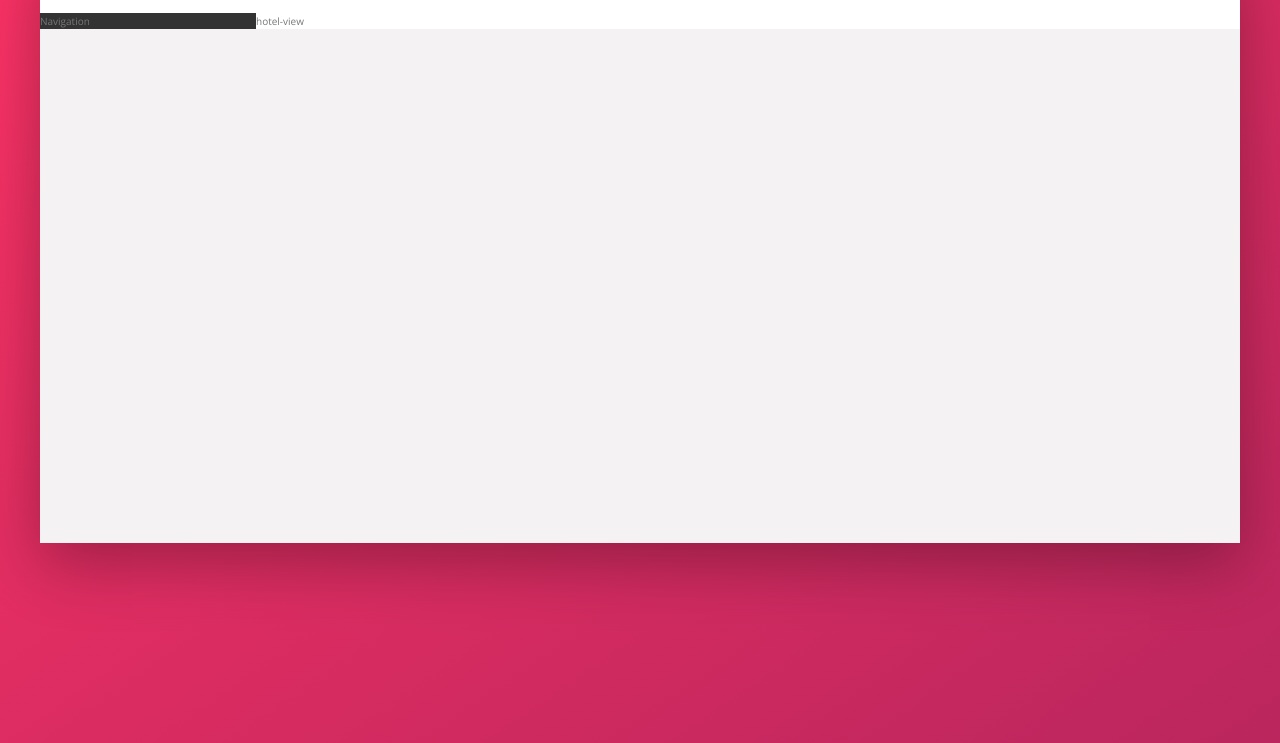
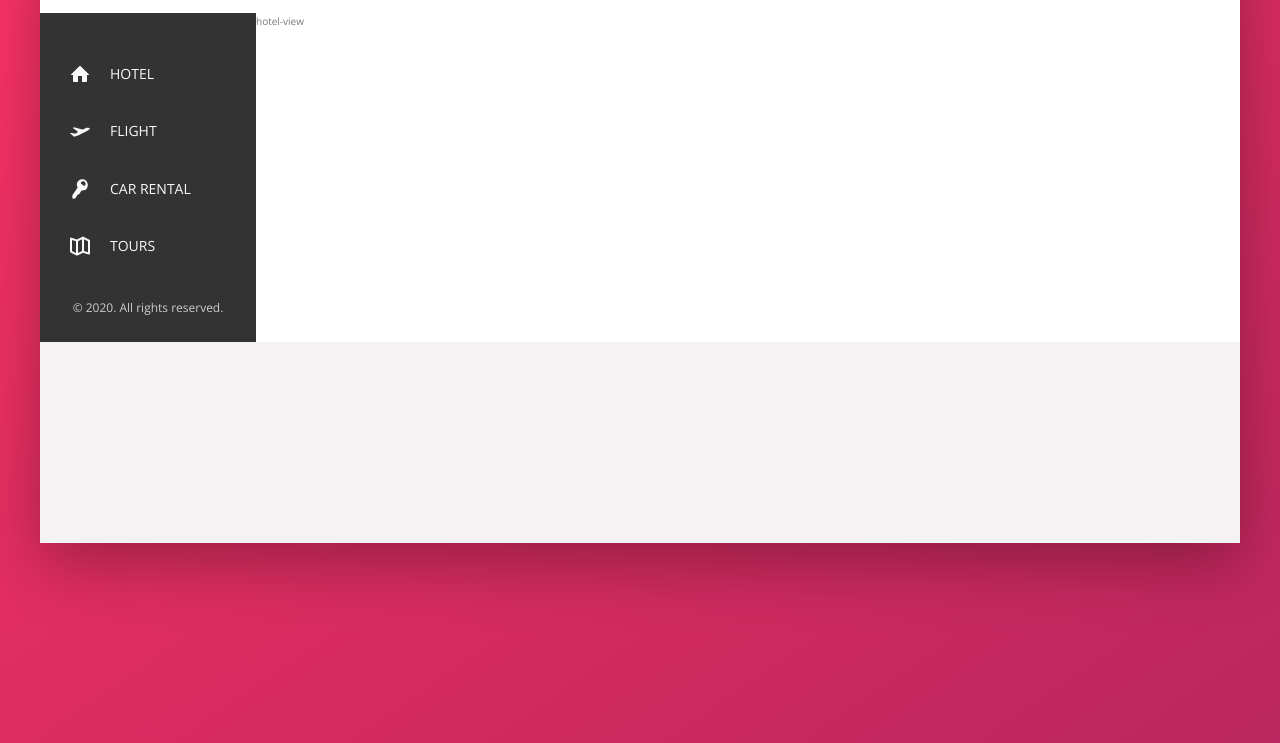
Before and after one commit to Temkum/Trillo-website, a website: page index.html in a window 1280 px wide. Shown: the part 137-880 px from the top of the page. Drawn offline with nearby package versions, Linux system fonts and the light colour scheme.

Commit message:
Sidebar completed

```diff
--- a/index.html
+++ b/index.html
@@ -50,7 +50,43 @@
 
     <div class="content">
       <nav class="sidebar">
-        Navigation
+        <ul class="side-nav">
+          <li class="side-nav__item">
+            <a href="#" class="side-nav__link">
+              <svg class="side-nav__icon">
+                <use xlink:href="img/sprite.svg#icon-home"></use>
+              </svg>
+              <span>Hotel</span>
+            </a>
+          </li>
+          <li class="side-nav__item">
+            <a href="#" class="side-nav__link">
+              <svg class="side-nav__icon">
+                <use xlink:href="img/sprite.svg#icon-aircraft-take-off"></use>
+              </svg>
+              <span>Flight</span>
+            </a>
+          </li>
+          <li class="side-nav__item">
+            <a href="#" class="side-nav__link">
+              <svg class="side-nav__icon">
+                <use xlink:href="img/sprite.svg#icon-key"></use>
+              </svg>
+              <span>Car rental</span>
+            </a>
+          </li>
+          <li class="side-nav__item">
+            <a href="#" class="side-nav__link">
+              <svg class="side-nav__icon">
+                <use xlink:href="img/sprite.svg#icon-map"></use>
+              </svg>
+              <span>Tours</span>
+            </a>
+          </li>
+        </ul>
+        <div class="legal">
+          &copy; 2020. All rights reserved.
+        </div>
       </nav>
 
       <main class="hotel-view">
--- a/sass/_components.scss
+++ b/sass/_components.scss
@@ -110,7 +110,71 @@
     border-radius: 65%;
     margin-right: 1rem;
   }
+}
 
-  &__user-name {}
+// SIDE NAVIGATION
+.side-nav {
+  font-size: 1.4rem;
+  list-style: none;
+  margin-top: 3.5rem;
+
+  &__item {
+    position: relative;
+
+    &:not(:last-child) {
+      margin-bottom: .5rem;
+    }
+  }
+
+  &__item::before {
+    content: "";
+    position: absolute;
+    top: 0;
+    left: 0;
+    height: 100%;
+    width: 3px;
+    background-color: var(--color-primary);
+    transform: scaleY(0);
+    transition: transform .2s, width .4s cubic-bezier(1, 0, 0, 1) .2s, background-color .1s;
+  }
+
+  &__item:hover::before {
+    transform: scaleY(1);
+    width: 100%;
+  }
+
+  &__item:active::before {
+    background-color: var(--color-primary-light);
+  }
+
+  &__link:link,
+  &__link:visited {
+    color: var(--gray-light1);
+    text-decoration: none;
+    text-transform: uppercase;
+    display: block;
+    padding: 1.5rem 3rem;
+    position: relative;
+    z-index: 100;
+
+    display: flex;
+    align-items: center;
+
+  }
+
+  &__icon {
+    height: 2rem;
+    width: 2rem;
+    margin-right: 2rem;
+    fill: currentColor;
+  }
 
 }
+
+// LEGAL TXT
+.legal {
+  font-size: 1.2rem;
+  color: var(--gray-light4);
+  text-align: center;
+  padding: 2.5rem;
+}
--- a/sass/_layout.scss
+++ b/sass/_layout.scss
@@ -26,6 +26,9 @@
   background-color: var(--gray-dark1);
 
   flex: 0 0 18%;
+  display: flex;
+  flex-direction: column;
+  justify-content: space-between;
 }
 
 .hotel-view {
```
Also changed, not shown: css/style.comp.css.
